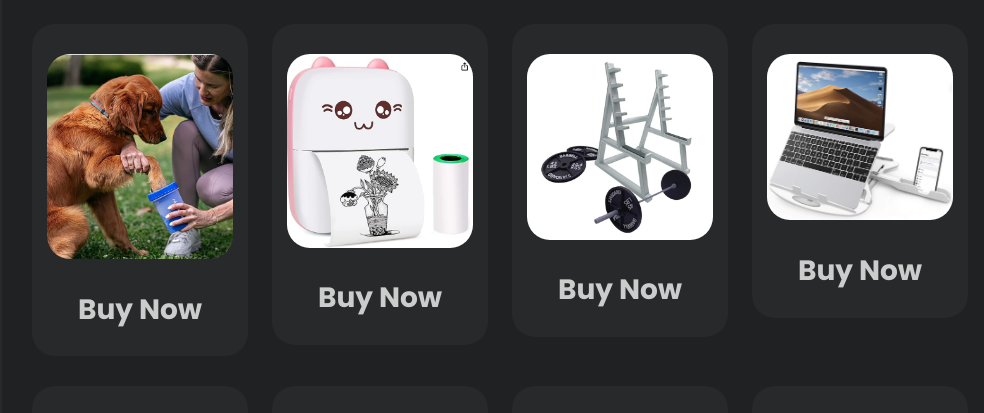
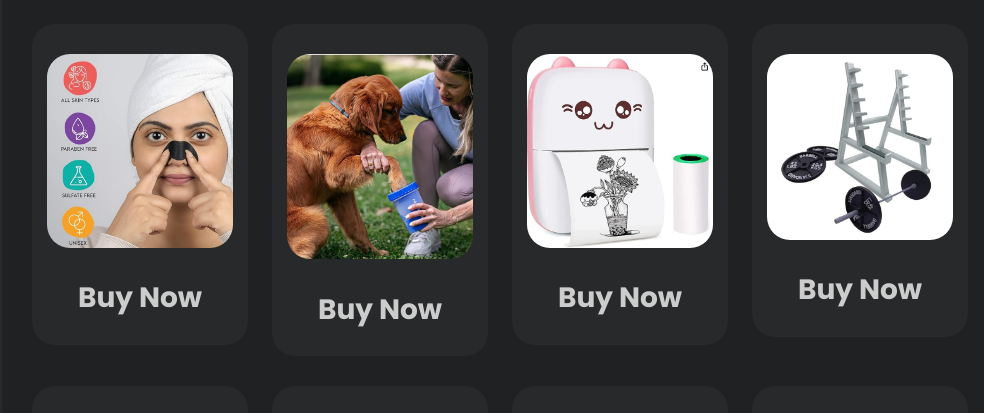
Before and after one commit to NCgamingUniverse/NC-web, a plain HTML site: page index.html in a window 1280 px wide. Shown: the part 307-720 px from the top of the page, without its empty margins (140-1124 px from the left). Drawn offline with nearby package versions, Linux system fonts and the light colour scheme.

Commit message:
Add files via upload

```diff
--- a/index.html
+++ b/index.html
@@ -88,6 +88,16 @@ https://templatemo.com/tm-579-cyborg-gaming
                   <h4><em>Most Popular</em> Right Now</h4>
                 </div>
                 <div class="row">
+                  <div class="col-lg-3 col-sm-6">
+                    <div class="item">
+                      <a href="https://amzn.to/41DLClz">
+                        <img src="assets/images/nose_strip.png" alt="Nose Strip">
+                      </a>
+                      <div class="container">
+                        <h3><a href="https://amzn.to/41DLClz" class="buy-now"><br>Buy Now</a></h3>
+                      </div>
+                    </div>
+                  </div>
                   <div class="col-lg-3 col-sm-6">
                     <div class="item">
                       <img src="assets/images/dog_paw_cleaner.png" alt="">
```
Also changed, not shown: assets/images/nose_strip.png (added).
